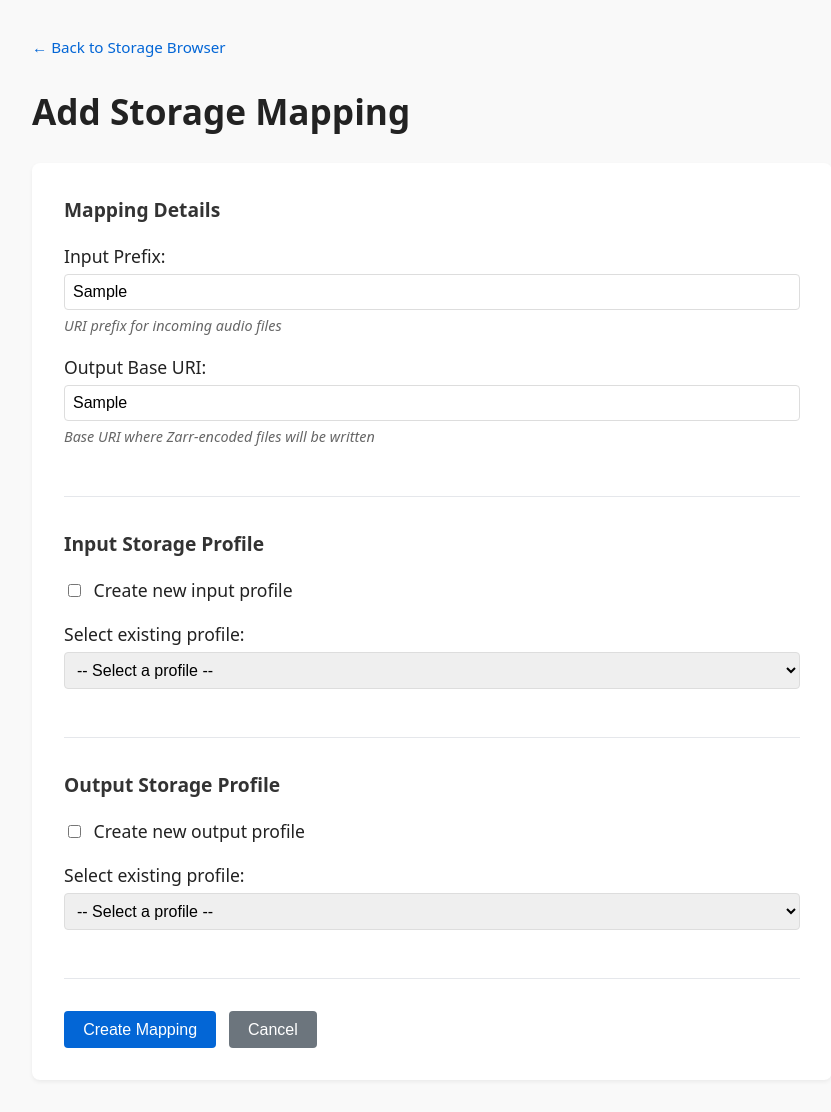
After one commit to joeweiss/django-zarr-audio, a Django app: template django_zarr_audio/templates/django_zarr_audio/add_storage_mapping.html in a window 1280 px wide. The commit adds this page. Shown: the whole page, without its empty margins (208-1039 px from the left). Run offline with Django 4.2, Linux system fonts and the light colour scheme; the template is opened without the code that fills it: most values are stand-ins (such as "Sample title", 1, 10 or a date in 2020).

```diff
--- a/django_zarr_audio/models.py
+++ b/django_zarr_audio/models.py
@@ -32,7 +32,7 @@ class StorageAccessProfile(TimeStampedModel, StatusModel):
     description = models.TextField(blank=True)
 
     def __str__(self):
-        return f"{self.credentials_label} ({self.backend})"
+        return f"{self.credentials_label} ({self.backend}) ID: {self.id}"
 
 
 class StorageMapping(TimeStampedModel, StatusModel):
--- /dev/null
+++ b/django_zarr_audio/templates/django_zarr_audio/add_storage_mapping.html
@@ -0,0 +1,330 @@
+<!DOCTYPE html>
+<html lang="en">
+<head>
+  <meta charset="UTF-8">
+  <title>Add Storage Mapping</title>
+  <meta name="viewport" content="width=device-width, initial-scale=1.0">
+  <style>
+    body {
+      font-family: system-ui, sans-serif;
+      font-size: 1.1rem;
+      line-height: 1.6;
+      max-width: 800px;
+      margin: 2rem auto;
+      padding: 0 1.5rem;
+      background-color: #f9f9f9;
+      color: #222;
+    }
+
+    h1, h2, h3 {
+      margin-top: 2rem;
+      font-weight: 600;
+    }
+
+    h1 {
+      margin-top: 0;
+    }
+
+    .back-link {
+      display: inline-block;
+      margin-bottom: 1.5rem;
+      color: #0366d6;
+      text-decoration: none;
+      font-size: 0.95rem;
+    }
+
+    .back-link:hover {
+      text-decoration: underline;
+    }
+
+    form {
+      background: #fff;
+      padding: 2rem;
+      border-radius: 8px;
+      box-shadow: 0 2px 4px rgba(0,0,0,0.06);
+      margin-bottom: 2rem;
+    }
+
+    .form-section {
+      margin-bottom: 2rem;
+      padding-bottom: 2rem;
+      border-bottom: 1px solid #e5e7eb;
+    }
+
+    .form-section:last-of-type {
+      border-bottom: none;
+      margin-bottom: 0;
+      padding-bottom: 0;
+    }
+
+    label {
+      display: block;
+      margin-bottom: 1rem;
+      font-weight: 500;
+    }
+
+    input[type="text"],
+    select,
+    textarea {
+      width: 100%;
+      padding: 0.5rem;
+      font-size: 1rem;
+      margin-top: 0.25rem;
+      box-sizing: border-box;
+      border: 1px solid #ddd;
+      border-radius: 4px;
+    }
+
+    textarea {
+      min-height: 80px;
+      resize: vertical;
+    }
+
+    input[type="checkbox"] {
+      margin-right: 0.5rem;
+    }
+
+    .checkbox-label {
+      font-weight: normal;
+      cursor: pointer;
+    }
+
+    button {
+      padding: 0.6rem 1.2rem;
+      font-size: 1rem;
+      background-color: #0366d6;
+      color: white;
+      border: none;
+      border-radius: 4px;
+      cursor: pointer;
+      margin-right: 0.5rem;
+    }
+
+    button:hover {
+      background-color: #024caa;
+    }
+
+    button[type="button"] {
+      background-color: #6c757d;
+    }
+
+    button[type="button"]:hover {
+      background-color: #5a6268;
+    }
+
+    .error {
+      color: #b00020;
+      font-weight: 500;
+      margin-bottom: 1rem;
+      background: #ffebee;
+      padding: 1rem;
+      border-radius: 6px;
+    }
+
+    .error ul {
+      margin: 0;
+      padding-left: 1.25rem;
+    }
+
+    .conditional-fields {
+      margin-left: 1.5rem;
+      margin-top: 1rem;
+      padding: 1rem;
+      background: #f8f9fa;
+      border-radius: 6px;
+      border-left: 3px solid #0366d6;
+    }
+
+    .conditional-fields label {
+      margin-bottom: 0.75rem;
+    }
+
+    .help-text {
+      font-size: 0.9rem;
+      color: #666;
+      margin-top: 0.25rem;
+      font-style: italic;
+    }
+
+    .section-title {
+      margin-top: 0;
+      margin-bottom: 1rem;
+      color: #333;
+      font-size: 1.2rem;
+    }
+  </style>
+  <script>
+    function toggleInputProfileFields() {
+      const checkbox = document.getElementById('create_new_input');
+      const selectField = document.getElementById('input_profile_select');
+      const newFields = document.getElementById('new_input_fields');
+
+      if (checkbox.checked) {
+        selectField.style.display = 'none';
+        newFields.style.display = 'block';
+      } else {
+        selectField.style.display = 'block';
+        newFields.style.display = 'none';
+      }
+    }
+
+    function toggleOutputProfileFields() {
+      const checkbox = document.getElementById('create_new_output');
+      const selectField = document.getElementById('output_profile_select');
+      const newFields = document.getElementById('new_output_fields');
+
+      if (checkbox.checked) {
+        selectField.style.display = 'none';
+        newFields.style.display = 'block';
+      } else {
+        selectField.style.display = 'block';
+        newFields.style.display = 'none';
+      }
+    }
+
+    document.addEventListener('DOMContentLoaded', function() {
+      toggleInputProfileFields();
+      toggleOutputProfileFields();
+    });
+  </script>
+</head>
+<body>
+
+  <a href="{% url 'zap:browse-storage' %}" class="back-link">← Back to Storage Browser</a>
+
+  <h1>Add Storage Mapping</h1>
+
+  {% if errors %}
+    <div class="error">
+      <strong>Please correct the following errors:</strong>
+      <ul>
+        {% for error in errors %}
+          <li>{{ error }}</li>
+        {% endfor %}
+      </ul>
+    </div>
+  {% endif %}
+
+  <form method="post">
+    {% csrf_token %}
+
+    <div class="form-section">
+      <h3 class="section-title">Mapping Details</h3>
+
+      <label>
+        Input Prefix:
+        <input type="text" name="input_prefix" value="{{ form_data.input_prefix }}" placeholder="e.g., s3://source-bucket/ or file:///data/audio/" required>
+        <div class="help-text">URI prefix for incoming audio files</div>
+      </label>
+
+      <label>
+        Output Base URI:
+        <input type="text" name="output_base_uri" value="{{ form_data.output_base_uri }}" placeholder="e.g., s3://target-bucket/encoded/ or file:///data/zarr/" required>
+        <div class="help-text">Base URI where Zarr-encoded files will be written</div>
+      </label>
+    </div>
+
+    <div class="form-section">
+      <h3 class="section-title">Input Storage Profile</h3>
+
+      <label class="checkbox-label">
+        <input type="checkbox" id="create_new_input" name="create_new_input" onchange="toggleInputProfileFields()" {% if form_data.create_new_input %}checked{% endif %}>
+        Create new input profile
+      </label>
+
+      <div id="input_profile_select">
+        <label>
+          Select existing profile:
+          <select name="input_profile_id">
+            <option value="">-- Select a profile --</option>
+            {% for profile in profiles %}
+              <option value="{{ profile.id }}" {% if form_data.input_profile_id == profile.id|stringformat:"s" %}selected{% endif %}>
+                {{ profile.credentials_label }} ({{ profile.backend }})
+              </option>
+            {% endfor %}
+          </select>
+        </label>
+      </div>
+
+      <div id="new_input_fields" class="conditional-fields" style="display: none;">
+        <label>
+          Credentials Label:
+          <input type="text" name="input_credentials_label" value="{{ form_data.input_credentials_label }}" placeholder="e.g., my-s3-credentials">
+          <div class="help-text">Key used to look up credentials (e.g., for get_fs_from_env())</div>
+        </label>
+
+        <label>
+          Backend:
+          <select name="input_backend">
+            <option value="">-- Select backend --</option>
+            <option value="s3" {% if form_data.input_backend == "s3" %}selected{% endif %}>S3</option>
+            <option value="gcs" {% if form_data.input_backend == "gcs" %}selected{% endif %}>GCS</option>
+            <option value="http" {% if form_data.input_backend == "http" %}selected{% endif %}>HTTP</option>
+            <option value="file" {% if form_data.input_backend == "file" %}selected{% endif %}>Local FS</option>
+            <option value="custom" {% if form_data.input_backend == "custom" %}selected{% endif %}>Custom</option>
+          </select>
+        </label>
+
+        <label>
+          Description (optional):
+          <textarea name="input_description" placeholder="Optional description">{{ form_data.input_description }}</textarea>
+        </label>
+      </div>
+    </div>
+
+    <div class="form-section">
+      <h3 class="section-title">Output Storage Profile</h3>
+
+      <label class="checkbox-label">
+        <input type="checkbox" id="create_new_output" name="create_new_output" onchange="toggleOutputProfileFields()" {% if form_data.create_new_output %}checked{% endif %}>
+        Create new output profile
+      </label>
+
+      <div id="output_profile_select">
+        <label>
+          Select existing profile:
+          <select name="output_profile_id">
+            <option value="">-- Select a profile --</option>
+            {% for profile in profiles %}
+              <option value="{{ profile.id }}" {% if form_data.output_profile_id == profile.id|stringformat:"s" %}selected{% endif %}>
+                {{ profile.credentials_label }} ({{ profile.backend }})
+              </option>
+            {% endfor %}
+          </select>
+        </label>
+      </div>
+
+      <div id="new_output_fields" class="conditional-fields" style="display: none;">
+        <label>
+          Credentials Label:
+          <input type="text" name="output_credentials_label" value="{{ form_data.output_credentials_label }}" placeholder="e.g., my-s3-credentials">
+          <div class="help-text">Key used to look up credentials (e.g., for get_fs_from_env())</div>
+        </label>
+
+        <label>
+          Backend:
+          <select name="output_backend">
+            <option value="">-- Select backend --</option>
+            <option value="s3" {% if form_data.output_backend == "s3" %}selected{% endif %}>S3</option>
+            <option value="gcs" {% if form_data.output_backend == "gcs" %}selected{% endif %}>GCS</option>
+            <option value="http" {% if form_data.output_backend == "http" %}selected{% endif %}>HTTP</option>
+            <option value="file" {% if form_data.output_backend == "file" %}selected{% endif %}>Local FS</option>
+            <option value="custom" {% if form_data.output_backend == "custom" %}selected{% endif %}>Custom</option>
+          </select>
+        </label>
+
+        <label>
+          Description (optional):
+          <textarea name="output_description" placeholder="Optional description">{{ form_data.output_description }}</textarea>
+        </label>
+      </div>
+    </div>
+
+    <div style="margin-top: 2rem;">
+      <button type="submit">Create Mapping</button>
+      <button type="button" onclick="window.location.href='{% url 'zap:browse-storage' %}'">Cancel</button>
+    </div>
+  </form>
+
+</body>
+</html>
--- a/django_zarr_audio/urls.py
+++ b/django_zarr_audio/urls.py
@@ -1,5 +1,6 @@
 from django.urls import path
 from .views import (
+    add_storage_mapping_view,
     audio_proxy_view,
     browse_storage_view,
     health_check,
@@ -14,4 +15,5 @@ urlpatterns = [
     path("list-files/", list_fsspec_files_view, name="list-fsspec-files"),
     path("browse-storage/", browse_storage_view, name="browse-storage"),
     path("browse-storage/<int:mapping_id>/", browse_storage_view, name="browse-storage"),
+    path("add-storage-mapping/", add_storage_mapping_view, name="add-storage-mapping"),
 ]
```
Also changed, not shown: django_zarr_audio/templates/django_zarr_audio/browse_storage.html (+8 -1 lines), django_zarr_audio/views.py (+202 -1 lines).
